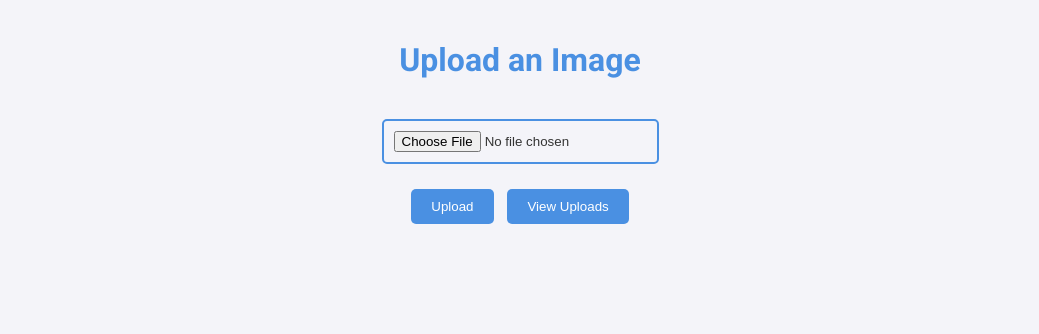
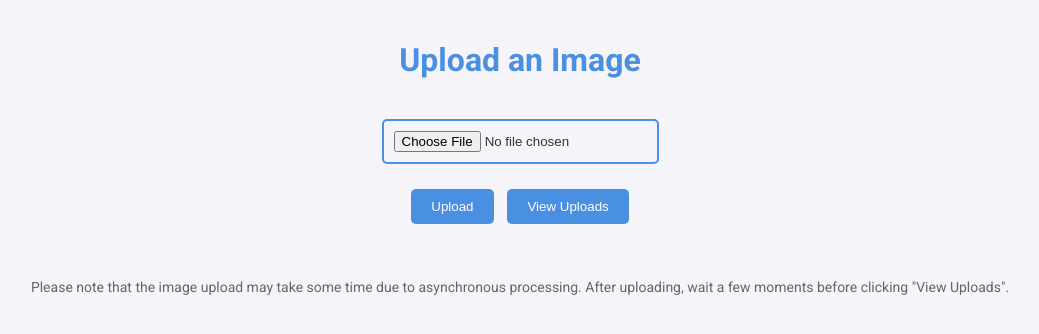
Before and after one commit to Srujan312/File_Upload, a Flask app: page / in a window 1280 px wide. Shown: the top 334 px of the page, without its empty margins (120-1159 px from the left). Run offline with Flask 3, Linux system fonts and the light colour scheme.

Commit message:
note in ui

```diff
--- a/templates/UI.html
+++ b/templates/UI.html
@@ -77,6 +77,11 @@
             font-size: 14px;
             color: #666;
         }
+        .note {
+            margin-top: 20px;
+            font-size: 14px;
+            color: #999;
+        }
     </style>
 </head>
 <body>
@@ -87,6 +92,10 @@
         <button id="viewUploadsButton">View Uploads</button>
     </div>
     <div id="message"></div>
+
+    <div class="note">
+        <p>Please note that the image upload may take some time due to asynchronous processing. After uploading, wait a few moments before clicking "View Uploads".</p>
+    </div>
 
     <div id="uploads" class="image-container"></div>
 
```
